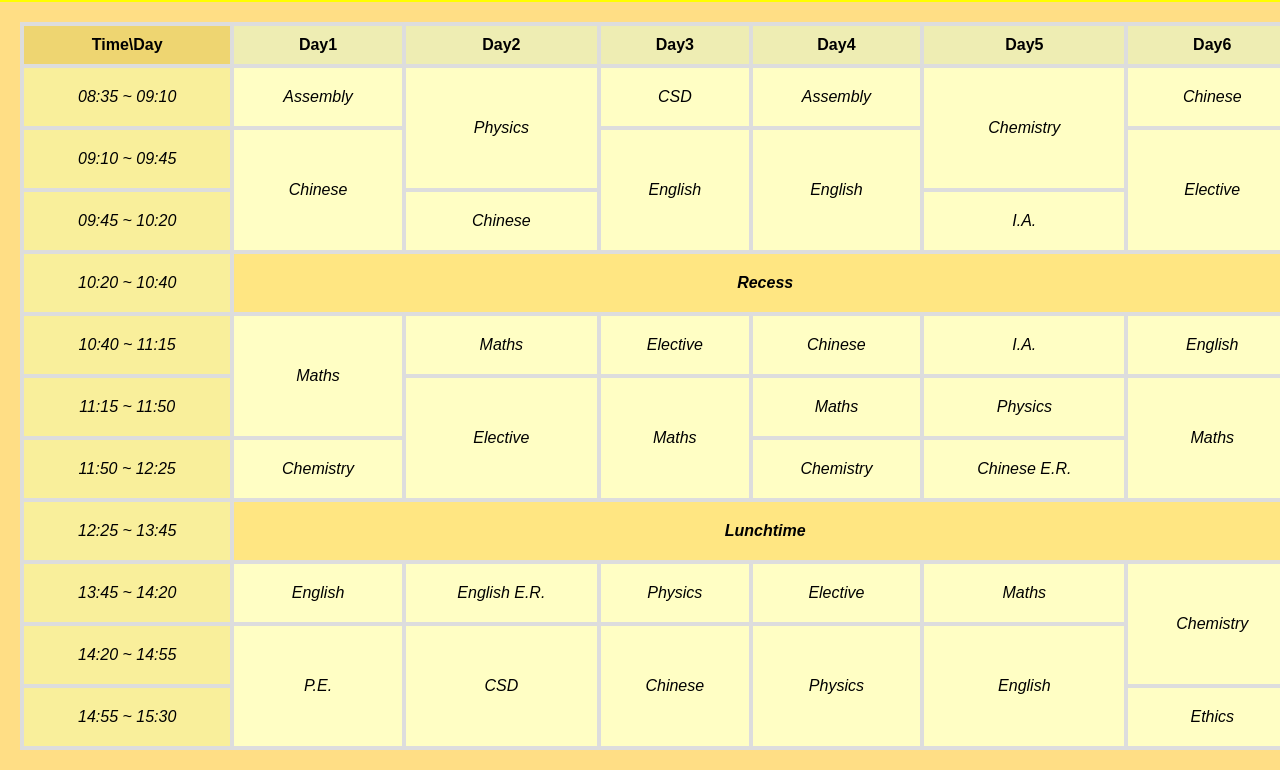
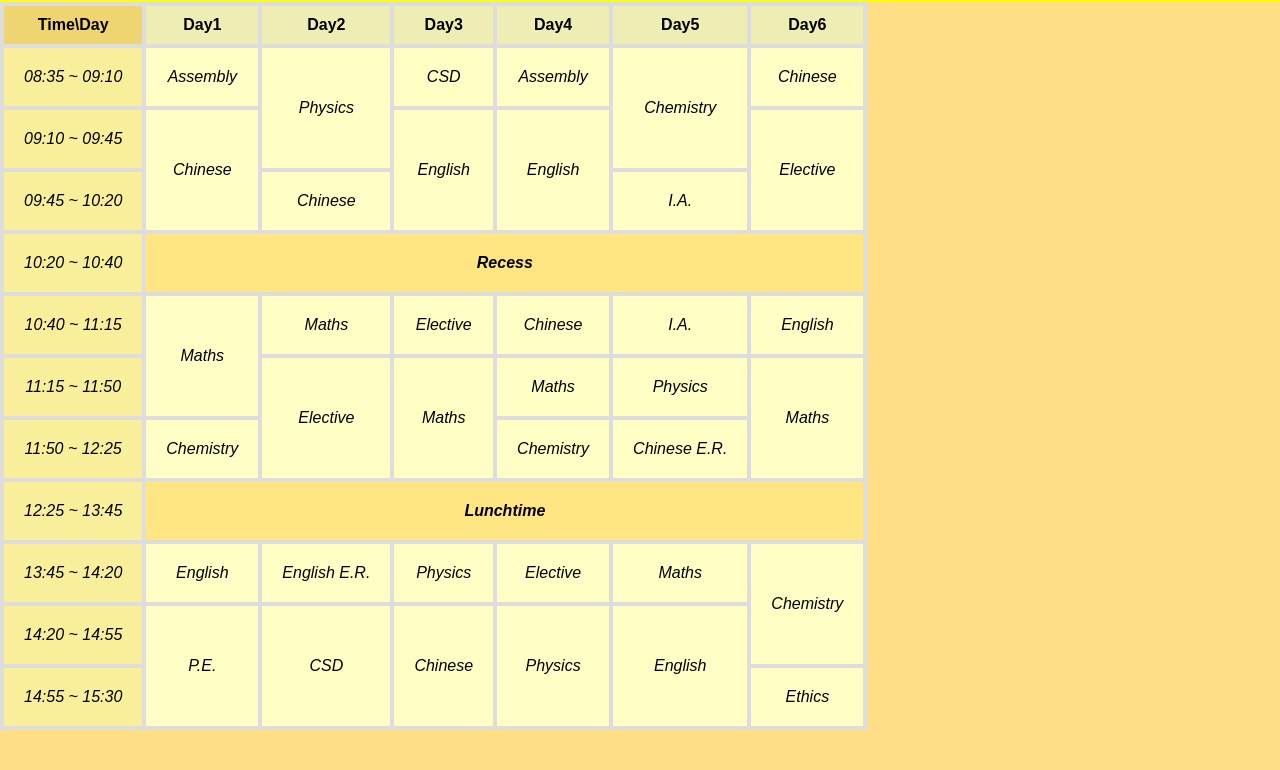
Before and after one commit to Jsht0211/4D_Official_Website, a plain HTML site: page timetable/index.html in a window 1280 px wide. Shown: the part 55-825 px from the top of the page. After the commit the page ends 800 px from the top, so only its background shows below. Drawn offline with Linux system fonts and the light colour scheme; a web font is replaced by a local one.

Commit message:
fixed margin of timetable

```diff
--- a/timetable/index.html
+++ b/timetable/index.html
@@ -18,6 +18,7 @@
 			<a href="../index/index.html">Home</a>
 		</div>
 		<h1>Timetable</h1>
+		<div id="timetable">
 			<table>
 				<tr>
 					<th class="tablefor">Time\Day</th>
@@ -102,6 +103,7 @@
 					<td>Ethics</td>
 				</tr>
 			</table>
+		</div>
 	</body>
 
 </html>
--- a/timetable/style.css
+++ b/timetable/style.css
@@ -39,10 +39,12 @@ h1{
 	width: 100%;
 }
 
+#timetable{
+	width: 100%;
+}
+
 table{
-	width: 100%;
 	border-collapse: collapse;
-	margin: 20px;
 }
 
 
```
Lines whose indentation alone changed are shown as unchanged.
